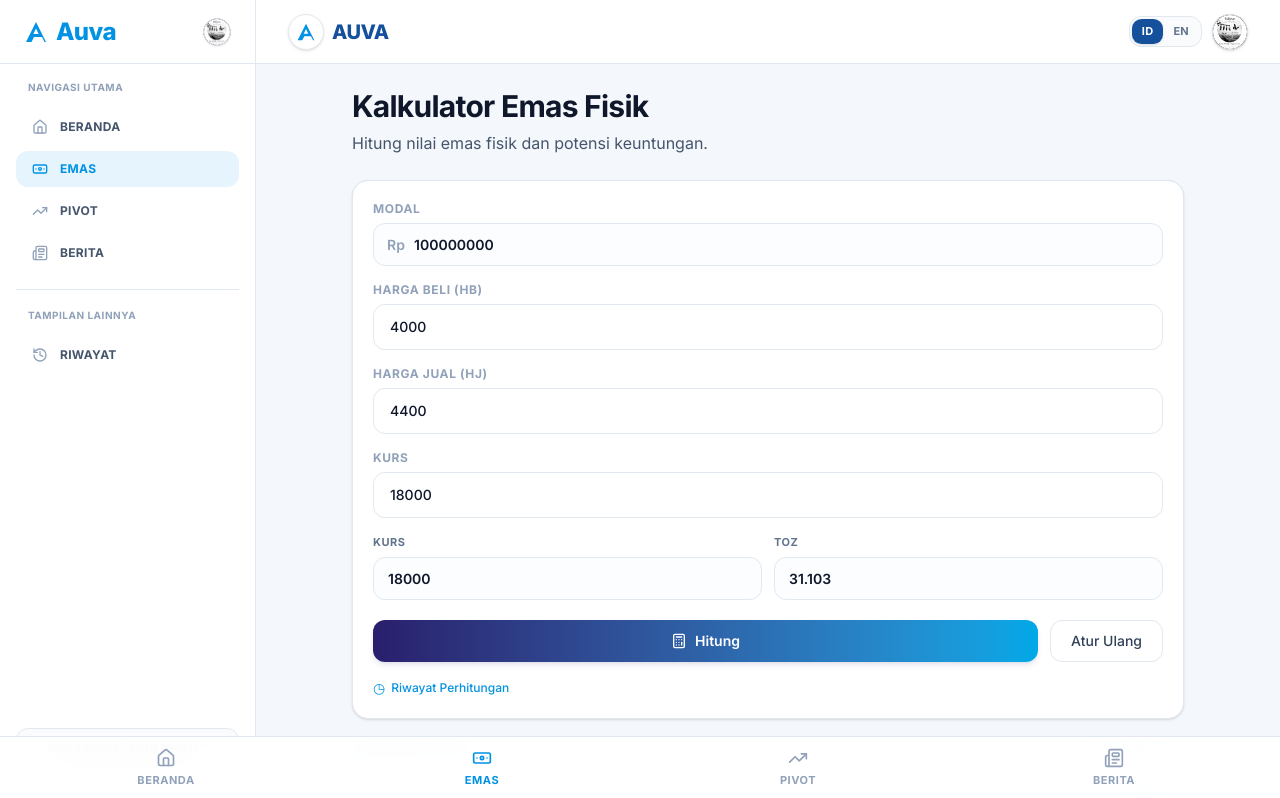
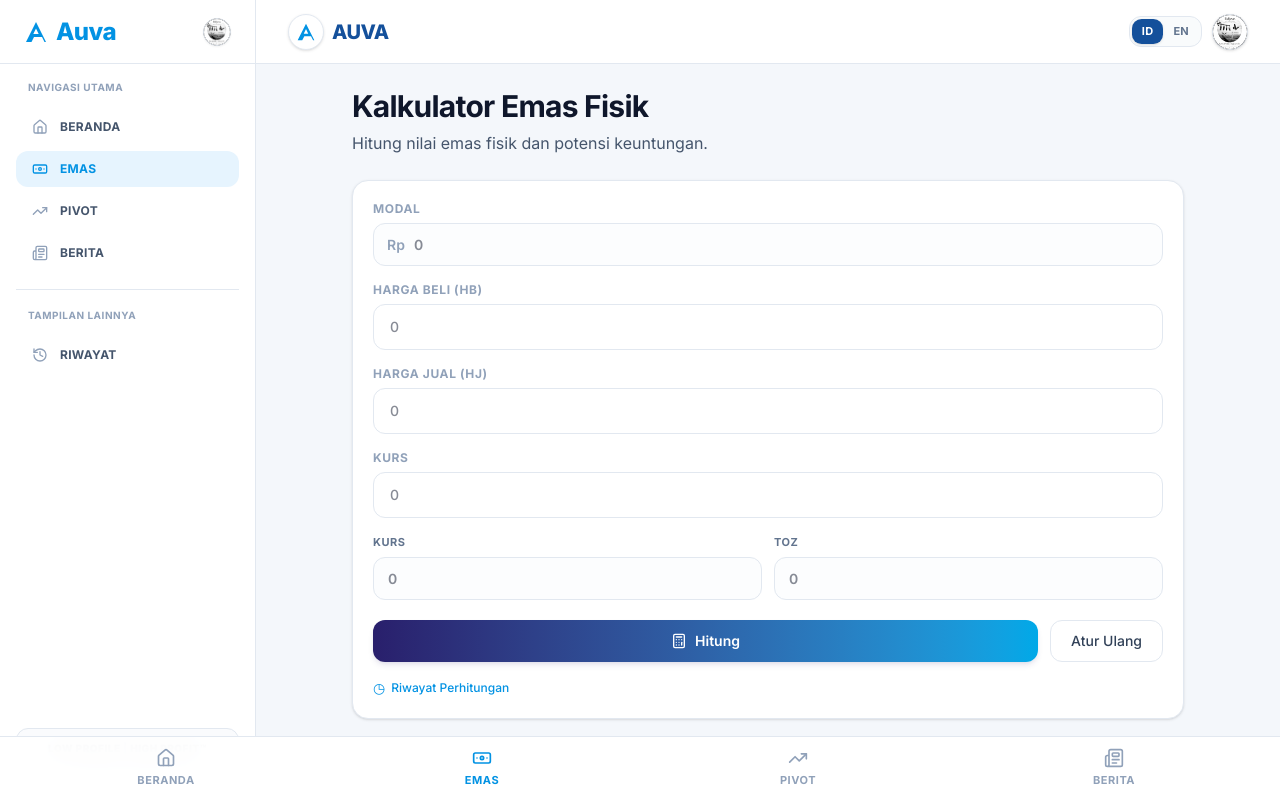
Before and after one commit to Ipungdesu/Auva-gold-calculator, a Next.js app: page /gold in a window 1280 px wide. Shown: the top 798 px of the page. Built offline with nearby package versions, Linux system fonts and the light colour scheme.

Commit message:
fix: placeholder and reset button

```diff
--- a/components/goldcalc/calculator-card.tsx
+++ b/components/goldcalc/calculator-card.tsx
@@ -12,11 +12,11 @@ interface CalculatorCardProps {
 
 export function CalculatorCard({ addGold, goldItems }: CalculatorCardProps) {
   const { translate } = useTranslation()
-  const [capital, setCapital] = useState('100000000')
-  const [buyingPrice, setBuyingPrice] = useState('4000')
-  const [sellingPrice, setSellingPrice] = useState('4400')
-  const [exchangeRate, setExchangeRate] = useState('18000')
-  const [toz, setToz] = useState('31.103')
+  const [capital, setCapital] = useState('')
+  const [buyingPrice, setBuyingPrice] = useState('')
+  const [sellingPrice, setSellingPrice] = useState('')
+  const [exchangeRate, setExchangeRate] = useState('')
+  const [toz, setToz] = useState('')
   const [showHistory, setShowHistory] = useState(false)
 
   const [result, setResult] = useState<{
@@ -26,14 +26,7 @@ export function CalculatorCard({ addGold, goldItems }: CalculatorCardProps) {
     spreadPerGram: number
     profit: number
     profitPercent: number
-  } | null>({
-    quantityGrams: 86.95,
-    totalBuyingPrice: 99992500,
-    totalSellingPrice: 102601000,
-    spreadPerGram: 30000,
-    profit: 2608500,
-    profitPercent: 2.61,
-  })
+  } | null>(null)
 
   function calculate() {
     const cap = parseFloat(capital) || 0
@@ -90,11 +83,12 @@ export function CalculatorCard({ addGold, goldItems }: CalculatorCardProps) {
   }
 
   function handleReset() {
-    setCapital('100000000')
-    setBuyingPrice('4000')
-    setSellingPrice('4400')
-    setExchangeRate('18000')
-    setToz('31.103')
+    setCapital('')
+    setBuyingPrice('')
+    setSellingPrice('')
+    setExchangeRate('')
+    setToz('')
+    setResult(null)
   }
 
   return (
@@ -118,6 +112,7 @@ export function CalculatorCard({ addGold, goldItems }: CalculatorCardProps) {
               <input
                 type="number"
                 value={capital}
+                placeholder="0"
                 onChange={(e) => setCapital(e.target.value)}
                 className="h-[43px] w-full rounded-xl border border-slate-200 bg-slate-50/40 py-2.5 pl-10 pr-4 text-sm font-mono font-semibold text-slate-900 outline-none transition focus:border-[#0292e3] focus:ring-2 focus:ring-[#0292e3]/10"
               />
@@ -132,6 +127,7 @@ export function CalculatorCard({ addGold, goldItems }: CalculatorCardProps) {
             <input
               type="number"
               value={buyingPrice}
+              placeholder="0"
               onChange={(e) => setBuyingPrice(e.target.value)}
               className="w-full rounded-xl border border-slate-200 bg-white py-3 px-4 text-sm font-mono font-medium text-slate-900 focus:border-[#0292e3] focus:outline-none"
             />
@@ -145,6 +141,7 @@ export function CalculatorCard({ addGold, goldItems }: CalculatorCardProps) {
             <input
               type="number"
               value={sellingPrice}
+              placeholder="0"
               onChange={(e) => setSellingPrice(e.target.value)}
               className="w-full rounded-xl border border-slate-200 bg-white py-3 px-4 text-sm font-mono font-medium text-slate-900 focus:border-[#0292e3] focus:outline-none"
             />
@@ -158,6 +155,7 @@ export function CalculatorCard({ addGold, goldItems }: CalculatorCardProps) {
             <input
               type="number"
               value={exchangeRate}
+              placeholder="0"
               onChange={(e) => setExchangeRate(e.target.value)}
               className="w-full rounded-xl border border-slate-200 bg-white py-3 px-4 text-sm font-mono font-medium text-slate-900 focus:border-[#0292e3] focus:outline-none"
             />
@@ -174,6 +172,7 @@ export function CalculatorCard({ addGold, goldItems }: CalculatorCardProps) {
               <input
                 type="number"
                 value={exchangeRate}
+                placeholder="0"
                 onChange={(e) => setExchangeRate(e.target.value)}
                 className="h-[43px] w-full rounded-xl border border-slate-200 bg-slate-50/40 px-3.5 py-2.5 text-sm font-mono font-semibold text-slate-900 outline-none transition focus:border-[#0292e3] focus:ring-2 focus:ring-[#0292e3]/10"
               />
@@ -189,6 +188,7 @@ export function CalculatorCard({ addGold, goldItems }: CalculatorCardProps) {
                 type="number"
                 step="0.001"
                 value={toz}
+                placeholder="0"
                 onChange={(e) => setToz(e.target.value)}
                 className="h-[43px] w-full rounded-xl border border-slate-200 bg-slate-50/40 px-3.5 py-2.5 text-sm font-mono font-semibold text-slate-900 outline-none transition focus:border-[#0292e3] focus:ring-2 focus:ring-[#0292e3]/10"
               />
--- a/components/pivot/PivotCalculator.tsx
+++ b/components/pivot/PivotCalculator.tsx
@@ -354,15 +354,13 @@ export function PivotCalculator({ initialData, config }: PivotCalculatorProps) {
   const [high, setHigh] = useState(String(primary.high))
   const [low, setLow] = useState(String(primary.low))
   const [close, setClose] = useState(String(primary.close))
-  const [openToday, setOpenToday] = useState(String(primary.open))
+  const [openToday, setOpenToday] = useState('')
 
   // Calculated pivot levels (null = not yet calculated)
   const [levels, setLevels] = useState<ReturnType<typeof calculatePivotLevels> | null>(
-    initialData.length > 0 ? calculatePivotLevels(primary) : null,
+    null,
   )
-  const [calcOpenToday, setCalcOpenToday] = useState<number | null>(
-    initialData.length > 0 ? primary.open : null,
-  )
+  const [calcOpenToday, setCalcOpenToday] = useState<number | null>(null)
 
   const handleCalculate = useCallback(() => {
     const o = parseFloat(open)
@@ -370,7 +368,7 @@ export function PivotCalculator({ initialData, config }: PivotCalculatorProps) {
     const l = parseFloat(low)
     const c = parseFloat(close)
     const ot = parseFloat(openToday)
-    if ([o, h, l, c, ot].some(isNaN)) return
+    if ([o, h, l, c, ot].some((value) => !Number.isFinite(value) || value <= 0)) return
 
     setLevels(calculatePivotLevels({ open: o, high: h, low: l, close: c }))
     setCalcOpenToday(ot)
@@ -381,9 +379,9 @@ export function PivotCalculator({ initialData, config }: PivotCalculatorProps) {
     setHigh(String(row.high))
     setLow(String(row.low))
     setClose(String(row.close))
-    setOpenToday(String(row.open))
-    setLevels(calculatePivotLevels(row))
-    setCalcOpenToday(row.open)
+    setOpenToday('')
+    setLevels(null)
+    setCalcOpenToday(null)
   }, [])
 
   const handleReset = useCallback(() => {
@@ -391,7 +389,7 @@ export function PivotCalculator({ initialData, config }: PivotCalculatorProps) {
     setHigh(String(primary.high))
     setLow(String(primary.low))
     setClose(String(primary.close))
-    setOpenToday(String(primary.open))
+    setOpenToday('')
     setLevels(null)
     setCalcOpenToday(null)
   }, [primary])
@@ -492,12 +490,13 @@ export function PivotCalculator({ initialData, config }: PivotCalculatorProps) {
           {/* Open Today — full width, purely manual */}
           <div className="mt-3 flex flex-col gap-1">
             <label htmlFor="field-open-today" className="text-[10px] font-bold uppercase tracking-wider text-slate-400">
-              {translate('REFERENCE OPEN')}
+              {translate('OPEN TODAY')}
             </label>
             <input
               id="field-open-today"
               type="number"
               value={openToday}
+              placeholder="0"
               onChange={(e) => setOpenToday(e.target.value)}
               className="w-full rounded-xl border border-slate-200 bg-slate-50 px-3 py-2.5 text-sm font-bold text-slate-900 focus:border-[#0292e3] focus:outline-none focus:ring-2 focus:ring-[#0292e3]/20 transition-colors"
             />
--- a/lib/i18n.ts
+++ b/lib/i18n.ts
@@ -180,7 +180,7 @@ export const translations: Record<Language, Translations> = {
       'HIGH': 'TERTINGGI',
       'LOW': 'TERENDAH',
       'CLOSE': 'TUTUP',
-      'REFERENCE OPEN': 'HARGA PEMBUKAAN ACUAN',
+      'OPEN TODAY': 'PEMBUKAAN HARI INI',
       'Calculate Data': 'Hitung Data',
       'Daily Timeframe': 'Rentang Waktu Harian',
       'Calculation History': 'Riwayat Perhitungan',
@@ -280,7 +280,6 @@ export const translations: Record<Language, Translations> = {
       'NEST Calculator': 'Kalkulator NEST',
       'NEST transaction concept':
         'Konsep transaksi yang menggunakan perbandingan harga pembukaan hari ini dengan harga penutupan sesi sebelumnya untuk menentukan bias arah transaksi.',
-      'OPEN TODAY': 'PEMBUKAAN HARI INI',
       "Enter today's open": 'Masukkan harga pembukaan hari ini',
       Neutral: 'Netral',
       BUY: 'BELI',
@@ -452,7 +451,7 @@ export const translations: Record<Language, Translations> = {
       TERTINGGI: 'HIGH',
       TERENDAH: 'LOW',
       TUTUP: 'CLOSE',
-      'HARGA PEMBUKAAN ACUAN': 'REFERENCE OPEN',
+      'OPEN TODAY': 'OPEN TODAY',
       'Hitung Data': 'Calculate Data',
       'Input Data Manual': 'Manual Input Data',
       'Rentang Waktu Harian': 'Daily Timeframe',
```
